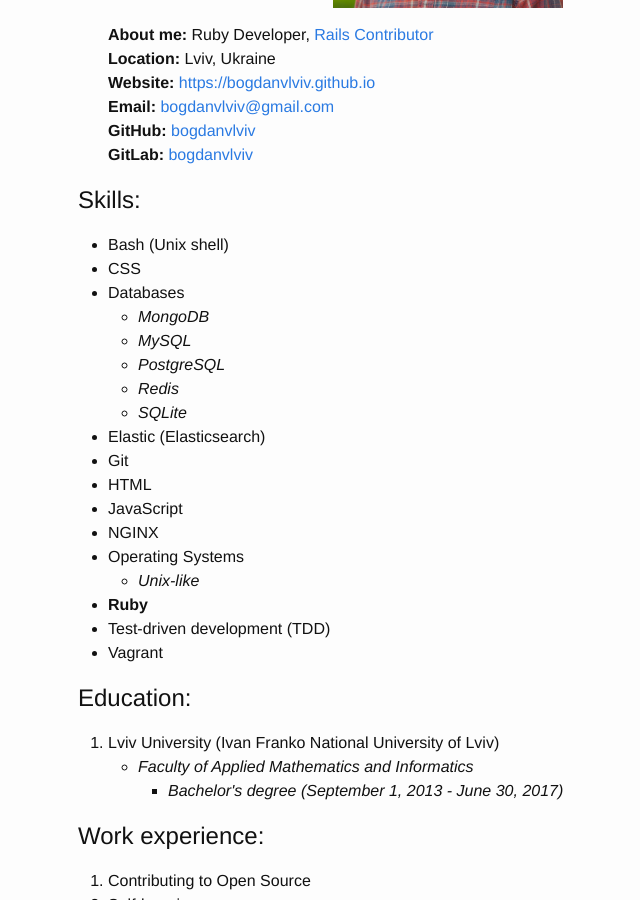
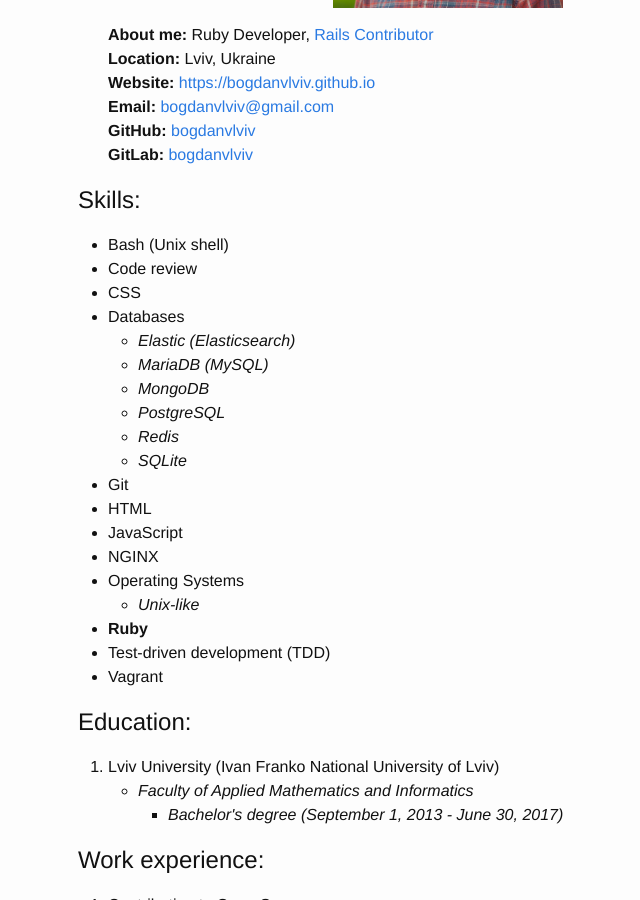
Before and after one commit to crowdpro3/bogdanvlviv.github.io, a Jekyll site: the page built from resume.html, in a window 1280 px wide and 900 px high, scrolled down 377 px. Shown: the whole window, without its empty margins (192-832 px from the left). Built offline with Jekyll 4.4.1, drawn with Linux system fonts in a browser that asks for light colours; some of the changed text lies outside the part shown.

Commit message:
Update resume; Add Code review to skills

```diff
--- a/resume.html
+++ b/resume.html
@@ -39,18 +39,19 @@ permalink: /resume.html
   <h2 class="title">Skills:</h2>
   <ul class="skills-details">
     <li>Bash (Unix shell)</li>
+    <li>Code review</li>
     <li>CSS</li>
     <li>
       Databases
       <ul>
+        <li>Elastic (Elasticsearch)</li>
+        <li>MariaDB (MySQL)</li>
         <li>MongoDB</li>
-        <li>MySQL</li>
         <li>PostgreSQL</li>
         <li>Redis</li>
         <li>SQLite</li>
       </ul>
     </li>
-    <li>Elastic (Elasticsearch)</li>
     <li>Git</li>
     <li>HTML</li>
     <li>JavaScript</li>
@@ -143,5 +144,5 @@ permalink: /resume.html
     <li><a href="https://github.com/tolk/tolk/commits/master?author=bogdanvlviv" target="_blank">tolk</a></li>
   </ul>
 
-  <span class="resume-meta" title="Updated at"><time itemprop="dateUpdated">July 26, 2017</time></span>
+  <span class="resume-meta" title="Updated at"><time itemprop="dateUpdated">August 6, 2017</time></span>
 </div>
```
